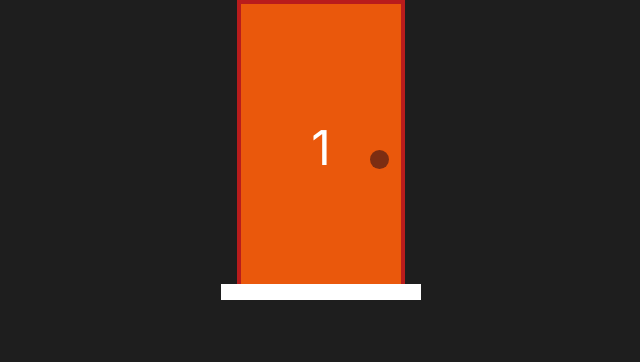
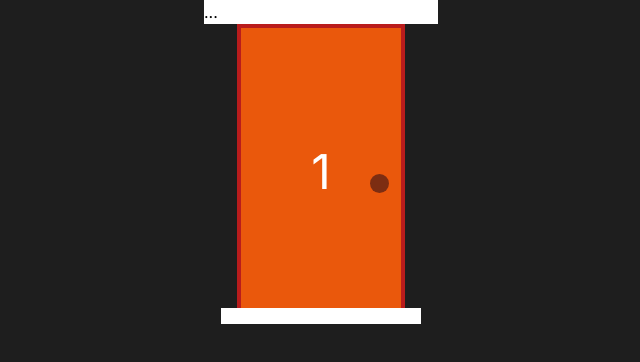
Before and after one commit to Dannick10/nextjsEstudo, a Next.js app in the folder multiroom/: page / in a window 1280 px wide. Shown: the top 362 px of the page, without its empty margins (319-959 px from the left). Built offline with nearby package versions, Linux system fonts and the light colour scheme.

Commit message:
onchange event

```diff
--- a/multiroom/src/app/components/Porta.tsx
+++ b/multiroom/src/app/components/Porta.tsx
@@ -2,17 +2,22 @@ import React, { useState } from "react";
 
 import PortaModel from "../model/porta";
 
-type Props = {
-    porta: PortaModel
+type portaProps = {
+    value: PortaModel
+    onChange: (novaPorta: PortaModel) => void
 };
 
-const Porta = (props: Props) => {
+const Porta = (props: portaProps) => {
 
-  const { porta } = props
+  const porta = props.value
   const selecionada = porta.selecionada
 
+  const alternarSelecao = e => props.onChange(porta.alternarSelecao())
+
+
+
   return (
-    <div className="flex justify-center w-[200px] h-[300px] relative">
+    <div className="flex justify-center w-[200px] h-[300px] relative" onClick={alternarSelecao}>
       <div className={`flex flex-col bg-orange-600 items-center p-10 text-white flex-grow-1 border-4 border-red-700 border-b-0 ${selecionada ? 'border-yellow-300': ''}`}>
         <div className="flex flex-col bg-orange-600 items-center p-10 text-white flex-grow-1" ></div>
         <div className={`text-5xl ${selecionada ? 'text-yellow-300': ''}`}>{porta.numero}</div>
--- a/multiroom/src/app/model/porta.ts
+++ b/multiroom/src/app/model/porta.ts
@@ -29,8 +29,7 @@ export default class PortaModel {
   };
 
   alternarSelecao() {
-    const selecionada = !this.selecionada;
-    return new PortaModel(this.numero, this.presente, this.selecionada, this.aberta);
+    return new PortaModel(this.numero, this.presente, !this.selecionada, this.aberta);
   }
 
   desslecionar() {
--- a/multiroom/src/app/page.tsx
+++ b/multiroom/src/app/page.tsx
@@ -9,11 +9,16 @@ import PortaModel from "./model/porta";
 
 export default function Home() {
   const [p1, Setp1] = useState(new PortaModel(1))
+  const [text,Settext] = useState('...')
+  console.log(p1)
+  p1.abrir()
 
   return (
 
-    <main className="flex items-center justify-center">
-      <Porta porta={p1}/>
+    <main className="flex items-center justify-center flex-col">
+      <input type="text" value={text} onChange={(e) => Settext(e.target.value)}/>
+
+      <Porta value={p1} onChange={novaPorta => Setp1(novaPorta)}/>
 
     </main>
   );
```
